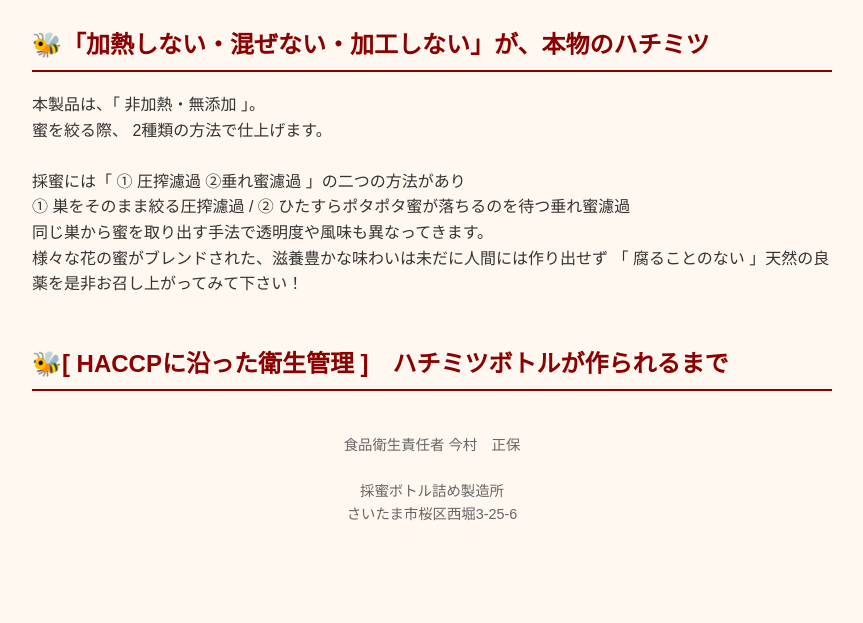
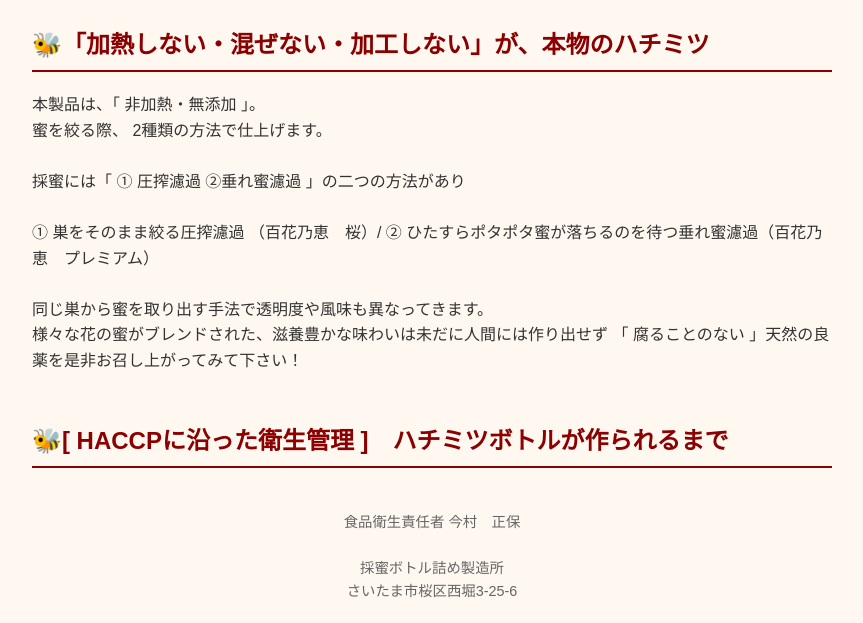
Before and after one commit to Osanpo-marche/honey-info-page, a plain HTML site: page index.html in a window 1280 px wide. Shown: the part 2046-2669 px from the top of the page, without its empty margins (208-1071 px from the left). Before the commit the page ends 2593 px from the top, so only its background shows below. Drawn offline with Linux system fonts and the light colour scheme.

Commit message:
Update index.html

```diff
--- a/index.html
+++ b/index.html
@@ -98,8 +98,8 @@
       <p>
         本製品は、「 非加熱・無添加 」。<br>
         蜜を絞る際、 2種類の方法で仕上げます。<br><br>
-        採蜜には「 ① 圧搾濾過  ②垂れ蜜濾過 」の二つの方法があり<br>
-        ① 巣をそのまま絞る圧搾濾過 / ② ひたすらポタポタ蜜が落ちるのを待つ垂れ蜜濾過<br>
+        採蜜には「 ① 圧搾濾過  ②垂れ蜜濾過 」の二つの方法があり<br><br>
+        ① 巣をそのまま絞る圧搾濾過 （百花乃恵　桜）/ ② ひたすらポタポタ蜜が落ちるのを待つ垂れ蜜濾過（百花乃恵　プレミアム）<br><br>
         同じ巣から蜜を取り出す手法で透明度や風味も異なってきます。<br>
         様々な花の蜜がブレンドされた、滋養豊かな味わいは未だに人間には作り出せず
         「 腐ることのない 」天然の良薬を是非お召し上がってみて下さい！<br>
```
